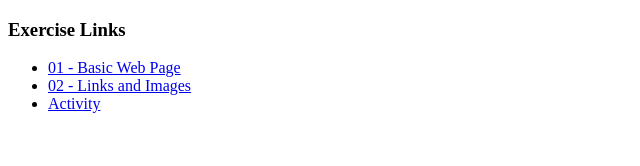
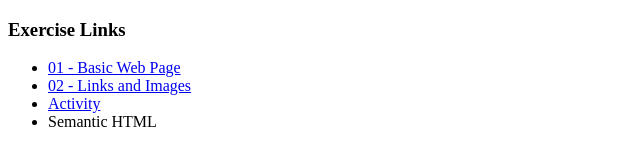
Before and after one commit to Gewist120109/wd82p, a plain HTML site: page index.html in a window 1280 px wide. Shown: the whole page, without its empty margins (0-640 px from the left). Drawn offline with Linux system fonts and the light colour scheme.

Commit message:
Add 4rt link to my navigation page

```diff
--- a/index.html
+++ b/index.html
@@ -17,6 +17,7 @@
       <li>
         <a href="03-activity/index.html">Activity</a>
       </li>
+      <li><a href="04-semantic_html/index.html"></a>Semantic HTML</li>
     </ul>
   </body>
 </html>
```
